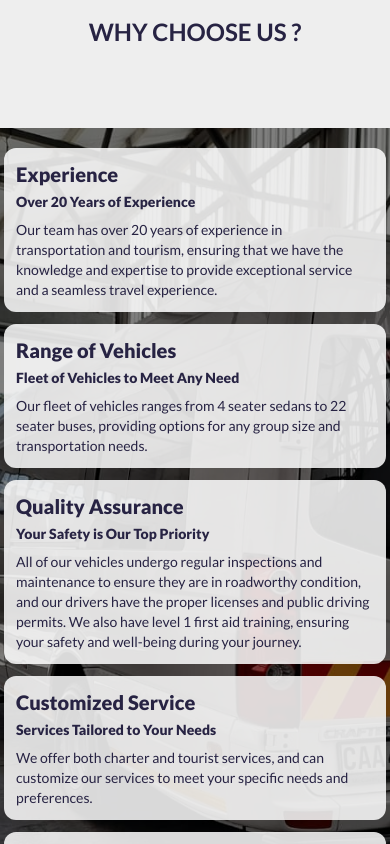
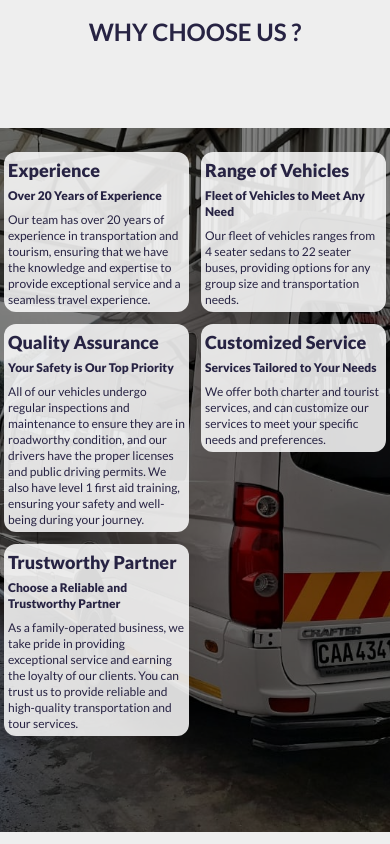
Before and after one commit to Riyaazct/exploringsa, a React (Create React App) app: page /services in a window 390 px wide. Shown: the part 2660-3504 px from the top of the page. Built offline with nearby package versions, Linux system fonts and the light colour scheme; what tailwindcss-animated would draw is missing.

Commit message:
complete layout

```diff
--- a/src/components/Carousel.js
+++ b/src/components/Carousel.js
@@ -87,8 +87,7 @@ const Carousel = () => {
         <div>
           <button
             className="w-max p-2 font-semibold opacity-95
-                           hover:scale-105 hover:duration-500 hover:opacity-100
-                           hover:text-orange hover:bg-offWhite hover:border-orange"
+                           hover:scale-105 hover:duration-500 hover:opacity-100"
           >
             Book now
           </button>
--- a/src/index.css
+++ b/src/index.css
@@ -12,6 +12,9 @@
 
   button {
     @apply border border-blueText py-1 px-2 rounded-lg bg-[#ef5b0c] w-auto;
+  }
+  button:hover {
+    @apply hover:bg-offWhite text-orange border-[1px] border-orange transform scale-105;
   }
 }
 .active {
--- a/src/routes/Contact.js
+++ b/src/routes/Contact.js
@@ -1,8 +1,42 @@
 import React from "react";
 
 const Contact = () => (
-  <section>
-    <h1>Contact Us</h1>
+  <section className="flex w-screen h-full gap-2 bg-lightGreen p-2">
+    {/* IMAGE */}
+    <div className="w-[45%] border-2">image</div>
+
+    {/* FORM */}
+    <div className="border-2 w-[45%] h-full">
+      <h1 className="text-xl font-bold text-gray pl-1">
+        Get in Touch
+      </h1>
+      <form action="">
+        <input
+          className="my-1 w-full bg-lightGreen border-b-[2px]  border-[#04420C] placeholder:text-[#2D334A] placeholder:opacity-50 placeholder:pl-1"
+          type="text"
+          placeholder="Name"
+        />
+        <input
+          className="my-1 w-full bg-lightGreen border-b-[2px]  border-[#04420C] placeholder:text-[#2D334A] placeholder:opacity-50 placeholder:pl-1"
+          type="text"
+          placeholder="Email"
+        />
+        <input
+          className="my-1 w-full bg-lightGreen border-b-[2px]  border-[#04420C] placeholder:text-[#2D334A] placeholder:opacity-50 placeholder:pl-1"
+          type="text"
+          placeholder="Phone Number"
+        />
+        <textarea
+          className=" relative my-1 w-full bg-lightGreen border-b-[2px]  border-[#04420C] placeholder:text-[#2D334A] placeholder:opacity-50 placeholder:pl-1"
+          name=""
+          id=""
+          cols="20"
+          rows="10"
+          placeholder="Message..."
+        ></textarea>
+      </form>
+      <button className="mb-2 ml-2">Get in Touch</button>
+    </div>
   </section>
 );
 
--- a/src/routes/WhyChooseUs.js
+++ b/src/routes/WhyChooseUs.js
@@ -2,17 +2,15 @@ import React from "react";
 
 const WhyChooseUs = () => {
   return (
-    <section className="mt-48 h-screen w-full relative mb-[20rem]">
+    <section className="mt-48 w-full relative mb-[20rem]">
       <h1 className="md:mb-20 mb-20 text-center text-2xl text-blueText font-bold md:text-3xl lg:text-4xl xl:text-5xl ">
         WHY CHOOSE US ?
       </h1>
 
       {/* IMAGE */}
-      <div className="relative">
+      <div className="absolute h-full w-full sm:h-screen">
         <img
-          className="w-full h-[100vh] object-cover xl:object-fill z-10
-
-                     "
+          className="w-full h-full object-cover xl:object-fill z-10 "
           src="images/WhyChooseUs.jpg"
           alt=""
         />
@@ -21,26 +19,26 @@ const WhyChooseUs = () => {
 
       {/* CARDS CONTAINER */}
       <div
-        className="text-blueText absolute top-32 md:top-44 grid grid-cols-1 p-1 z-20 gap-3
-                        sm:gap-y-5 sm:grid-cols-2
+        className="text-blueText relative top-5 md:top-44 grid grid-cols-2 p-1 z-20 gap-3 w-screen
+                        sm:gap-y-5 sm:top-[20%] sm:grid-cols-2
                         lg:max-w-[90%] lg:left-[5%]
                         xl:max-w-[85%] xl:left-[8%]"
       >
         {/* CARD #1 */}
         <div
-          className="h-full w-full p-3 bg-[#FFFFFF] bg-opacity-[85%] rounded-xl mx-auto hover:scale-105 hover:bg-opacity-100 duration-500
-                        sm:max-w-[90%]
+          className="h-max w-full p-1 bg-[#FFFFFF] bg-opacity-[85%] rounded-xl mx-auto hover:scale-105 hover:bg-opacity-100 duration-500
+                        sm:max-w-[90%] sm:p-3
                         md:max-w-[95%]
                         lg:max-w-[90%]
                         2xl:max-w-[95%]"
         >
-          <h2 className="font-extrabold text-xl mb-1 lg:text-3xl 2xl:text-4xl">
+          <h2 className="font-extrabold text-lg sm:text-xl mb-1 lg:text-3xl 2xl:text-4xl">
             Experience
           </h2>
-          <h3 className="font-extrabold text-sm mb-2 lg:text-xl 2xl:text-2xl">
+          <h3 className="font-extrabold text-xs sm:text-sm mb-2 lg:text-xl 2xl:text-2xl">
             Over 20 Years of Experience
           </h3>
-          <p className="text-sm md:text-lg 2xl:text-2xl">
+          <p className="text-xs sm:text-sm md:text-lg 2xl:text-2xl">
             Our team has over 20 years of experience in transportation
             and tourism, ensuring that we have the knowledge and
             expertise to provide exceptional service and a seamless
@@ -49,27 +47,19 @@ const WhyChooseUs = () => {
         </div>
         {/* CARD #2 */}
         <div
-          className="h-full w-full p-3 bg-[#FFFFFF] bg-opacity-[85%] rounded-xl mx-auto hover:scale-105 hover:bg-opacity-100 duration-500
-                        sm:max-w-[90%]
+          className="h-max w-full p-1 bg-[#FFFFFF] bg-opacity-[85%] rounded-xl mx-auto hover:scale-105 hover:bg-opacity-100 duration-500
+                        sm:max-w-[90%] sm:p-3
                         md:max-w-[95%]
                         lg:max-w-[90%]
                         2xl:max-w-[95%]"
         >
-          <h2
-            className="font-extrabold text-xl mb-1
-                         lg:text-3xl
-                         2xl:text-4xl"
-          >
+          <h2 className="font-extrabold text-lg sm:text-xl mb-1 lg:text-3xl 2xl:text-4xl">
             Range of Vehicles
           </h2>
-          <h3
-            className="font-extrabold text-sm mb-2
-                         lg:text-xl
-                         2xl:text-2xl"
-          >
+          <h3 className="font-extrabold text-xs sm:text-sm mb-2 lg:text-xl 2xl:text-2xl">
             Fleet of Vehicles to Meet Any Need
           </h3>
-          <p className="text-sm md:text-lg 2xl:text-2xl">
+          <p className="text-xs sm:text-sm md:text-lg 2xl:text-2xl">
             Our fleet of vehicles ranges from 4 seater sedans to 22
             seater buses, providing options for any group size and
             transportation needs.
@@ -77,19 +67,19 @@ const WhyChooseUs = () => {
         </div>
         {/* CARD #3 */}
         <div
-          className="h-full w-full p-3 bg-[#FFFFFF] bg-opacity-[85%] rounded-xl mx-auto hover:scale-105 hover:bg-opacity-100 duration-500
-                        sm:max-w-[90%]
+          className="h-max w-full p-1 bg-[#FFFFFF] bg-opacity-[85%] rounded-xl mx-auto hover:scale-105 hover:bg-opacity-100 duration-500
+                        sm:max-w-[90%] sm:p-3
                         md:max-w-[95%]
                         lg:max-w-[90%]
                         2xl:max-w-[95%]"
         >
-          <h2 className="font-extrabold text-xl mb-1 lg:text-3xl 2xl:text-4xl">
+          <h2 className="font-extrabold text-lg sm:text-xl mb-1 lg:text-3xl 2xl:text-4xl">
             Quality Assurance
           </h2>
-          <h3 className="font-extrabold text-sm mb-2 lg:text-xl 2xl:text-2xl">
+          <h3 className="font-extrabold text-xs sm:text-sm mb-2 lg:text-xl 2xl:text-2xl">
             Your Safety is Our Top Priority
           </h3>
-          <p className="text-sm md:text-lg 2xl:text-2xl">
+          <p className="text-xs sm:text-sm md:text-lg 2xl:text-2xl">
             All of our vehicles undergo regular inspections and
             maintenance to ensure they are in roadworthy condition,
             and our drivers have the proper licenses and public
@@ -99,19 +89,19 @@ const WhyChooseUs = () => {
         </div>
         {/* CARD #4 */}
         <div
-          className="h-full w-full p-3 bg-[#FFFFFF] bg-opacity-[85%] rounded-xl mx-auto hover:scale-105 hover:bg-opacity-100 duration-500
-                        sm:max-w-[90%]
+          className="h-max w-full p-1 bg-[#FFFFFF] bg-opacity-[85%] rounded-xl mx-auto hover:scale-105 hover:bg-opacity-100 duration-500
+                        sm:max-w-[90%] sm:p-3
                         md:max-w-[95%]
                         lg:max-w-[90%]
                         2xl:max-w-[95%]"
         >
-          <h2 className="font-extrabold text-xl mb-1 lg:text-3xl 2xl:text-4xl">
+          <h2 className="font-extrabold text-lg sm:text-xl mb-1 lg:text-3xl 2xl:text-4xl">
             Customized Service
           </h2>
-          <h3 className="font-extrabold text-sm mb-2 lg:text-xl 2xl:text-2xl">
+          <h3 className="font-extrabold text-xs sm:text-sm mb-2 lg:text-xl 2xl:text-2xl">
             Services Tailored to Your Needs
           </h3>
-          <p className="text-sm md:text-lg 2xl:text-2xl">
+          <p className="text-xs sm:text-sm md:text-lg 2xl:text-2xl">
             We offer both charter and tourist services, and can
             customize our services to meet your specific needs and
             preferences.
@@ -119,19 +109,19 @@ const WhyChooseUs = () => {
         </div>
         {/* CARD #5 */}
         <div
-          className="h-full w-full p-3 bg-[#FFFFFF] bg-opacity-[85%] rounded-xl mx-auto hover:scale-105 hover:bg-opacity-100 duration-500
-                        sm:max-w-[90%]
+          className="h-max w-full p-1 bg-[#FFFFFF] bg-opacity-[85%] rounded-xl mx-auto hover:scale-105 hover:bg-opacity-100 duration-500
+                        sm:max-w-[90%] sm:p-3
                         md:max-w-[95%]
                         lg:max-w-[90%]
                         2xl:max-w-[95%]"
         >
-          <h2 className="font-extrabold text-xl mb-1 lg:text-3xl 2xl:text-4xl">
+          <h2 className="font-extrabold text-lg sm:text-xl mb-1 lg:text-3xl 2xl:text-4xl">
             Trustworthy Partner
           </h2>
-          <h3 className="font-extrabold text-sm mb-2 lg:text-xl 2xl:text-2xl">
+          <h3 className="font-extrabold text-xs sm:text-sm mb-2 lg:text-xl 2xl:text-2xl">
             Choose a Reliable and Trustworthy Partner
           </h3>
-          <p className="text-sm md:text-lg 2xl:text-2xl">
+          <p className="text-xs sm:text-sm md:text-lg 2xl:text-2xl">
             As a family-operated business, we take pride in providing
             exceptional service and earning the loyalty of our
             clients. You can trust us to provide reliable and
```
Also changed, not shown: src/routes/Home.js (+9 -3 lines), public/images/carousel/vw - Copy.jpg (added), public/images/carousel/vw.jpg.
